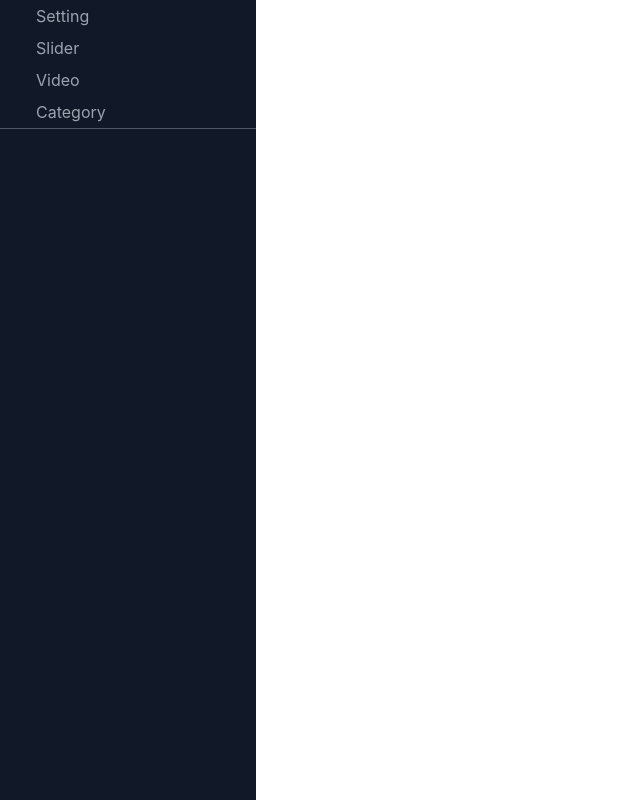
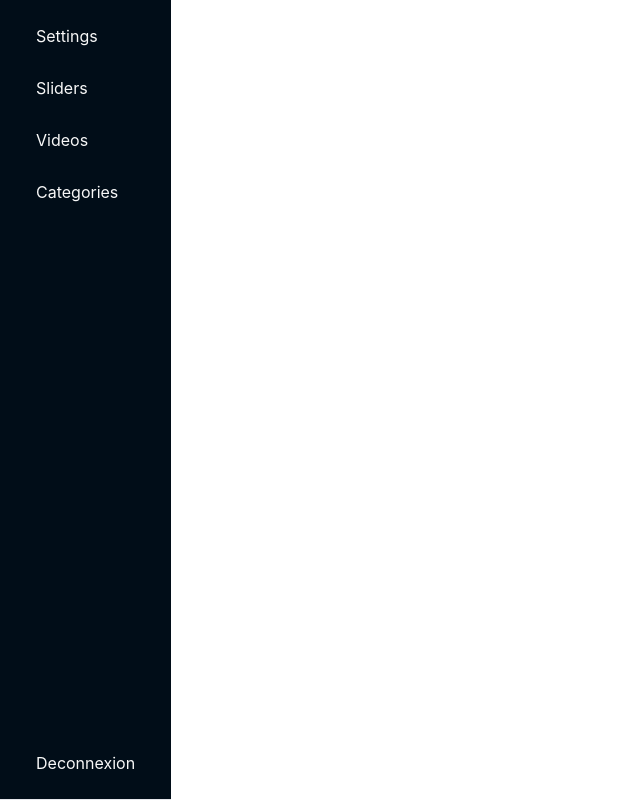
Before and after one commit to WildCodeSchool/2022-09-RMT-JSCREW-Origins, a React (Vite) app in the folder frontend/: page /Dashboard in a window 1280 px wide. Shown: the whole page, without its empty margins (0-640 px from the left). Built offline with nearby package versions, Linux system fonts and the light colour scheme.

Commit message:
Mise a jour de la nav

```diff
--- a/frontend/src/components/Nav.jsx
+++ b/frontend/src/components/Nav.jsx
@@ -2,43 +2,43 @@ import { Link } from "react-router-dom";
 
 export default function Nav() {
   return (
-    <div>
-      <div className="flexw-1/3 h-screen bg-gray-900 flex-col">
-        <div className="flex flex-col justify-start items-center   px-6 border-b border-gray-600 w-full  ">
-          <div>
-            <Link to="Setting">
-              <button
-                className="flex justify-start items-center space-x-6 hover:text-white focus:bg-gray-700 focus:text-white hover:bg-gray-700 text-gray-400 rounded px-3 py-2  w-full md:w-52"
-                type="button"
-              >
-                <p className="text-base leading-4  ">Setting</p>
-              </button>
+    <div className="bg-primary">
+      <div className="flex flex-col h-screen px-6 py-5 border-b justify-between">
+        <div className="flex flex-col">
+          <div className="flex flex-col space-y-5">
+            <Link
+              to="Setting"
+              className="flex justify-start items-center space-x-6 hover:text-secondary focus:text-secondary text-white rounded px-3 py-2  w-full"
+            >
+              <p className="text-base leading-4 ">Settings</p>
             </Link>
-            <Link to="Slider">
-              <button
-                className="flex justify-start items-center space-x-6 hover:text-white focus:bg-gray-700 focus:text-white hover:bg-gray-700 text-gray-400 rounded px-3 py-2  w-full md:w-52"
-                type="button"
-              >
-                <p className="text-base leading-4  ">Slider</p>
-              </button>
+            <Link
+              to="Slider"
+              className="flex justify-start items-center space-x-6 hover:text-secondary focus:text-secondary text-white rounded px-3 py-2  w-full"
+            >
+              <p className="text-base leading-4 ">Sliders</p>
             </Link>
-            <Link to="Video">
-              <button
-                className="flex justify-start items-center space-x-6 hover:text-white focus:bg-gray-700 focus:text-white hover:bg-gray-700 text-gray-400 rounded px-3 py-2 w-full md:w-52"
-                type="button"
-              >
-                <p className="text-base leading-4  ">Video</p>
-              </button>
+            <Link
+              to="Video"
+              className="flex place-self-end space-x-6 hover:text-secondary focus:text-secondary text-white rounded px-3 py-2 w-full"
+            >
+              <p className="text-base leading-4 ">Videos</p>
             </Link>
-            <Link to="Category">
-              <button
-                className="flex justify-start items-center space-x-6 hover:text-white focus:bg-gray-700 focus:text-white hover:bg-gray-700 text-gray-400 rounded px-3 py-2  w-full md:w-52"
-                type="button"
-              >
-                <p className="text-base leading-4  ">Category</p>
-              </button>
+            <Link
+              to="Category"
+              className="flex justify-start items-center space-x-6 hover:text-secondary focus:text-secondary text-white rounded px-3 py-2  w-full"
+            >
+              <p className="text-base leading-4 ">Categories</p>
             </Link>
           </div>
+        </div>
+        <div className="flex">
+          <Link
+            to="/"
+            className="flex justify-start items-center space-x-6 hover:text-secondary focus:text-secondary text-white rounded px-3 py-2  w-full"
+          >
+            <p className="text-base leading-4  ">Deconnexion</p>
+          </Link>
         </div>
       </div>
     </div>
```
